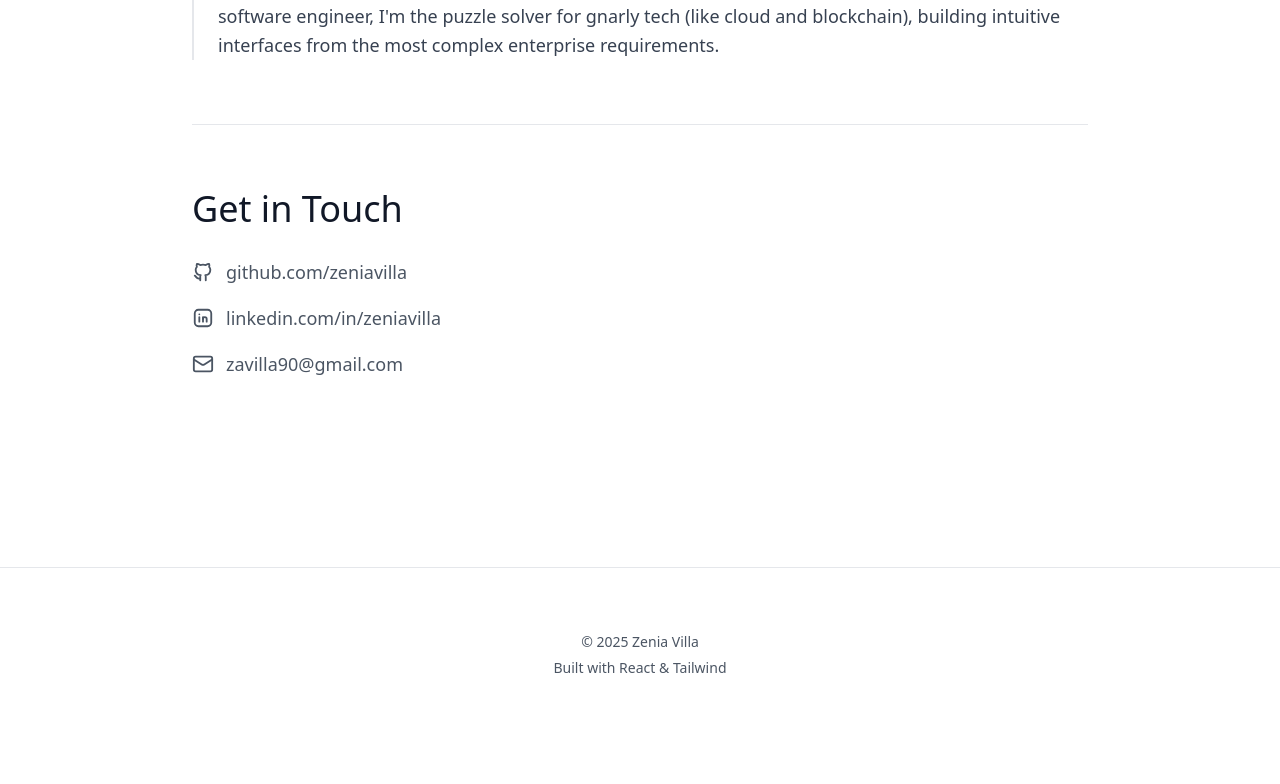
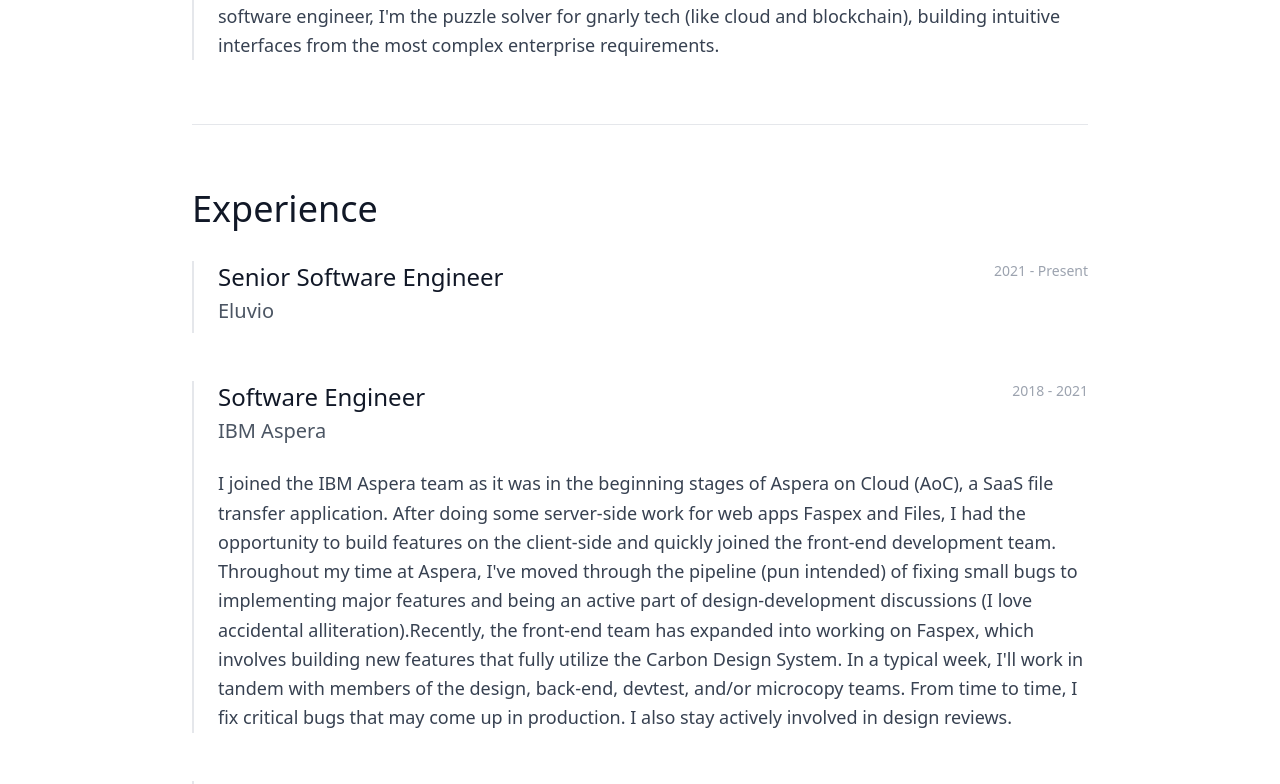
Before and after one commit to zeniavilla/zenia-villa-web, a React (Vite) app: page /resume in a window 1280 px wide. Shown: the part 1086-1870 px from the top of the page. Before the commit the page ends 1828 px from the top, so only its background shows below. Built offline with nearby package versions, Linux system fonts and the light colour scheme.

Commit message:
Add experience section

```diff
--- a/src/pages/home/home.tsx
+++ b/src/pages/home/home.tsx
@@ -34,7 +34,8 @@
       </div>
 
       <div className="max-w-3xl mb-24">
-        <p className="text-2xl text-gray-700 leading-relaxed font-light">I build digital experiences with a focus on clean code and intuitive interfaces. Currently working at <b>Eluvio</b>, previously at <b>IBM Aspera</b>.</p>
+        <p className="text-2xl mb-2">Oh, hey</p>
+        <p className="text-xl text-gray-700 leading-relaxed font-light">I build digital experiences with a focus on clean code and intuitive interfaces. Currently working at <b>Eluvio</b>, previously at <b>IBM Aspera</b>.</p>
       </div>
     </div>
   );
--- a/src/pages/resume/resume.tsx
+++ b/src/pages/resume/resume.tsx
@@ -34,10 +34,16 @@
   {icon: Mail, href: "mailto:zavilla90@gmail.com", label: "zavilla90@gmail.com", id: "email-link"}
 ];
 
-const resumeData: ResumeData[] = [
+const RESUME_DATA: ResumeData[] = [
   {
-    timeframe: '2018 - Present',
-    title: 'Software Engineer I && II',
+    timeframe: '2021 - Present',
+    title: 'Senior Software Engineer',
+    company: 'Eluvio',
+    body: []
+  },
+  {
+    timeframe: '2018 - 2021',
+    title: 'Software Engineer',
     company: 'IBM Aspera',
     body: [
       "I joined the IBM Aspera team as it was in the beginning stages of Aspera on Cloud (AoC), a SaaS file transfer application. After doing some server-side work for web apps Faspex and Files, I had the opportunity to build features on the client-side and quickly joined the front-end development team. Throughout my time at Aspera, I've moved through the pipeline (pun intended) of fixing small bugs to implementing major features and being an active part of design-development discussions (I love accidental alliteration).",
@@ -57,33 +63,10 @@
     title: 'Marketing Coordinator & Manager',
     company: 'AMCT Design | Giumarra Companies',
     body: [
-      "During this time, I took on various roles in different industries. The highlights include producing tradeshows for an internationally-recognized produce brand, social media strategy and content, creating and managing a startup's website, and sales. A lot of the creativity and being product-minded has carried over into my work as a developer. Moreover, these years helped me realize my love of and talent for working closely with people."
+      "During this time, I took on various roles in different industries. The highlights include producing tradeshows for an internationally-recognized produce brand, social media strategy and content, creating and managing a startup's website, and sales. A lot of the creativity and being product-minded has carried over into my work as a developer. Moreover, these years helped me realize my love of working closely with people."
     ],
   },
 ];
-
-function GetInTouch () {
-  return (
-    <div className="py-16">
-      <section className="mb-24">
-        <h2 className="text-4xl font-light text-gray-900 mb-8">
-          Get in Touch
-        </h2>
-        <div className="flex flex-col gap-6 mt-8">
-          {
-            SOCIAL_LINKS.map(link => (
-              <a href={link.href} target="_blank" className="text-gray-600 text-lg font-light leading-5 hover:opacity-100 flex items-center gap-3 group">
-                <link.icon height={22} width={22} className="text-gray-600" />
-                  {link.label}
-                <ArrowUpRight className="text-gray-600 opacity-0 group-hover:opacity-100" height={16} width={16} />
-              </a>
-            ))
-          }
-        </div>
-      </section>
-    </div>
-  );
-}
 
 function Background() {
   return (
@@ -111,6 +94,63 @@
   );
 }
 
+function Experience() {
+  return (
+    <div className="py-16 border-b border-gray-200">
+      <section className="mb-24">
+        <h2 className="text-4xl font-light text-gray-900 mb-8">
+          Experience
+        </h2>
+        <div className="space-y-12">
+          {
+            RESUME_DATA.map((item, i) => (
+              <div key={`${item.title}-${i}`} className="space-y-4 border-l-2 border-gray-200 pl-6">
+                <div className="flex flex-start justify-between mb-4">
+                  <div>
+                    <h3 className="text-2xl font-normal text-gray-900 mb-1">
+                      {item.title}
+                    </h3>
+                    <p className="text-xl text-gray-600 font-light mb-2">
+                      {item.company}
+                    </p>
+                  </div>
+                  <span className="text-sm text-gray-400 font-light">
+                    {item.timeframe}
+                  </span>
+                </div>
+                <p className="text-gray-700 font-light text-lg leading-relaxed">{item.body}</p>
+              </div>
+            ))
+          }
+        </div>
+      </section>
+    </div>
+  );
+}
+
+function GetInTouch() {
+  return (
+    <div className="py-16">
+      <section className="mb-24">
+        <h2 className="text-4xl font-light text-gray-900 mb-8">
+          Get in Touch
+        </h2>
+        <div className="flex flex-col gap-6 mt-8">
+          {
+            SOCIAL_LINKS.map(link => (
+              <a href={link.href} target="_blank" className="text-gray-600 text-lg font-light leading-5 hover:opacity-100 flex items-center gap-3 group">
+                <link.icon height={22} width={22} className="text-gray-600" />
+                {link.label}
+                <ArrowUpRight className="text-gray-600 opacity-0 group-hover:opacity-100" height={16} width={16} />
+              </a>
+            ))
+          }
+        </div>
+      </section>
+    </div>
+  );
+}
+
 function Resume() {
   return (
     <div className="max-w-4xl mx-auto pb-8">
@@ -131,6 +171,7 @@
       />
 
       <Background />
+      <Experience />
       <GetInTouch />
     </div>
   );
```
